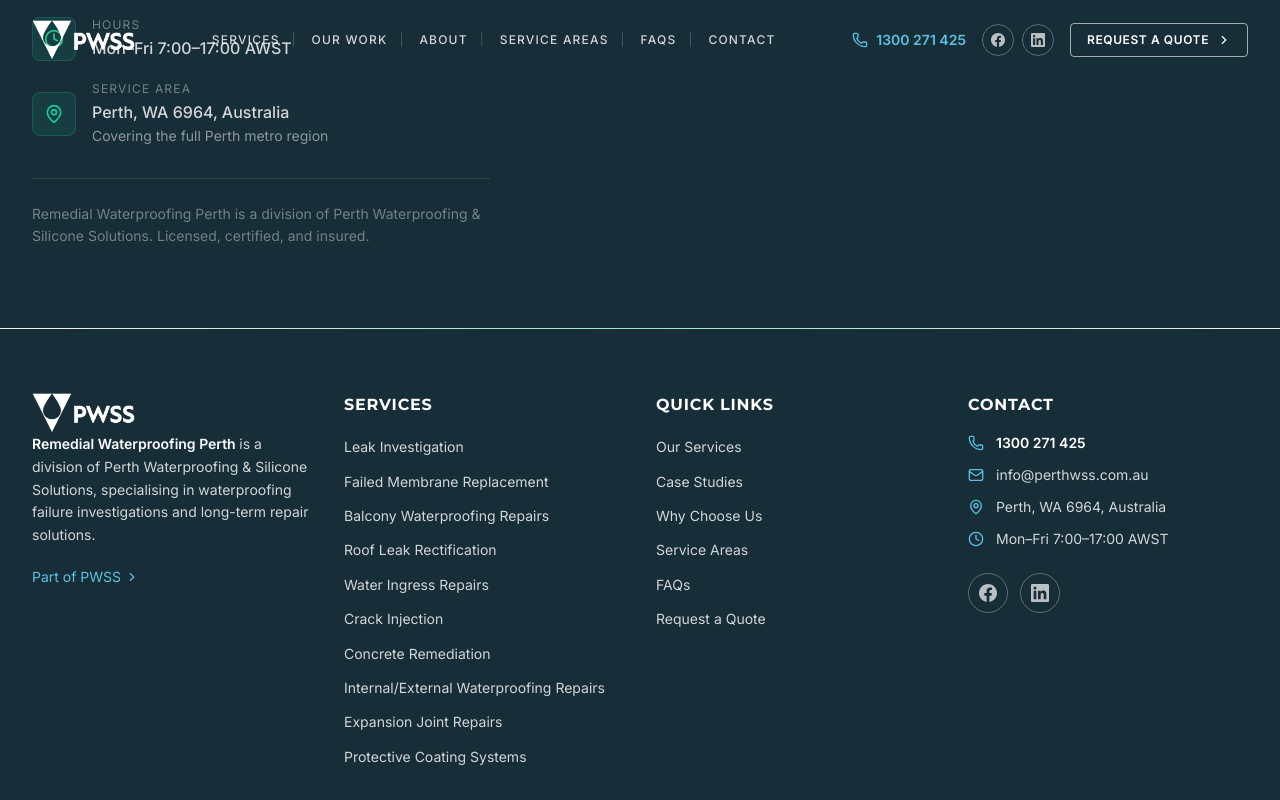
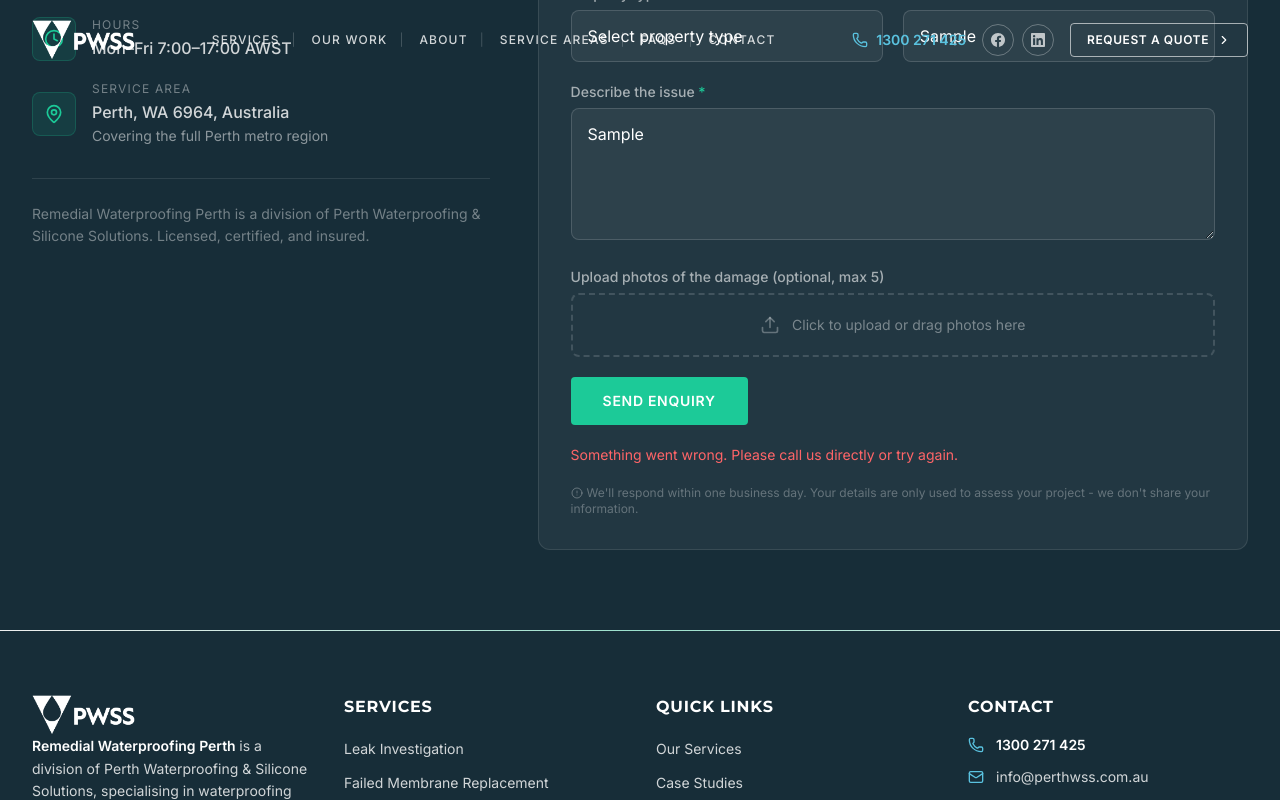
Before and after one commit to Greenie5656/pwss-remedial, a Next.js app: page / in a window 1280 px wide. Both pictures are taken after typing "Sample", "5551234", "name@example.com", "Sample", "Sample" into the empty fields and a click on the button "SEND ENQUIRY". Shown: the part 10146-10946 px from the top of the page. Built offline with nearby package versions, Linux system fonts and the light colour scheme.

Commit message:
Fix form submission — JSON mode with photo count note, file upload deferred

```diff
--- a/src/components/sections/ContactForm.tsx
+++ b/src/components/sections/ContactForm.tsx
@@ -28,6 +28,8 @@
 export default function ContactForm() {
   const [files, setFiles] = useState<File[]>([]);
   const [submitted, setSubmitted] = useState(false);
+  const [isSubmitting, setIsSubmitting] = useState(false);
+  const [error, setError] = useState('');
 
   const handleFileChange = (e: React.ChangeEvent<HTMLInputElement>) => {
     if (e.target.files) {
@@ -40,10 +42,43 @@
     setFiles((prev) => prev.filter((_, i) => i !== index));
   };
 
-  const handleSubmit = (e: React.FormEvent) => {
+const handleSubmit = async (e: React.FormEvent | React.MouseEvent) => {
     e.preventDefault();
-    // TODO: Connect to email service / CRM
-    setSubmitted(true);
+    setIsSubmitting(true);
+    setError('');
+
+    const form = document.querySelector('#contact-form') as HTMLFormElement;
+    if (!form.checkValidity()) {
+      form.reportValidity();
+      setIsSubmitting(false);
+      return;
+    }
+
+    try {
+      const res = await fetch('https://formspree.io/f/xlgvqzad', {
+        method: 'POST',
+        headers: {
+          'Content-Type': 'application/json',
+          Accept: 'application/json',
+        },
+        body: JSON.stringify({
+          name: new FormData(form).get('name'),
+          phone: new FormData(form).get('phone'),
+          email: new FormData(form).get('email'),
+          'property-type': new FormData(form).get('property-type'),
+          suburb: new FormData(form).get('suburb'),
+          description: new FormData(form).get('description'),
+          'photos-attached': files.length > 0 ? `${files.length} photo(s) uploaded — request photos from client` : 'None',
+        }),
+      });
+
+      if (!res.ok) throw new Error('Failed to send');
+      setSubmitted(true);
+    } catch {
+      setError('Something went wrong. Please call us directly or try again.');
+    } finally {
+      setIsSubmitting(false);
+    }
   };
 
   return (
@@ -82,8 +117,8 @@
                   </p>
                 </div>
               </PhoneLink>
+              <a
 
-              <a
                 href={`mailto:${CONTACT.email}`}
                 className="flex items-center gap-4 group"
               >
@@ -159,7 +194,7 @@
                   Request a Quote
                 </h3>
 
-                <div onSubmit={handleSubmit}>
+                <form id="contact-form" onSubmit={handleSubmit}>
                   <div className="space-y-5">
                     {/* Name + Phone row */}
                     <div className="grid grid-cols-1 sm:grid-cols-2 gap-5">
@@ -299,12 +334,16 @@
 
                     {/* Submit */}
                     <button
-                      type="button"
-                      onClick={handleSubmit}
-                      className="w-full sm:w-auto inline-flex items-center justify-center gap-2 bg-pwss-mint hover:bg-pwss-cyan text-white font-semibold rounded px-8 py-3.5 uppercase tracking-wider text-sm transition-colors duration-200"
+                      type="submit"
+                      disabled={isSubmitting}
+                      className="w-full sm:w-auto inline-flex items-center justify-center gap-2 bg-pwss-mint hover:bg-pwss-cyan disabled:opacity-50 disabled:cursor-not-allowed text-white font-semibold rounded px-8 py-3.5 uppercase tracking-wider text-sm transition-colors duration-200"
                     >
-                      Send Enquiry
+                      {isSubmitting ? 'Sending...' : 'Send Enquiry'}
                     </button>
+
+                    {error && (
+                      <p className="text-red-400 text-sm">{error}</p>
+                    )}
 
                     <p className="text-white/30 text-xs">
                       <AlertCircle size={12} className="inline mr-1 -mt-0.5" />
@@ -313,7 +352,7 @@
                       information.
                     </p>
                   </div>
-                </div>
+                </form>
               </div>
             )}
           </motion.div>
```
